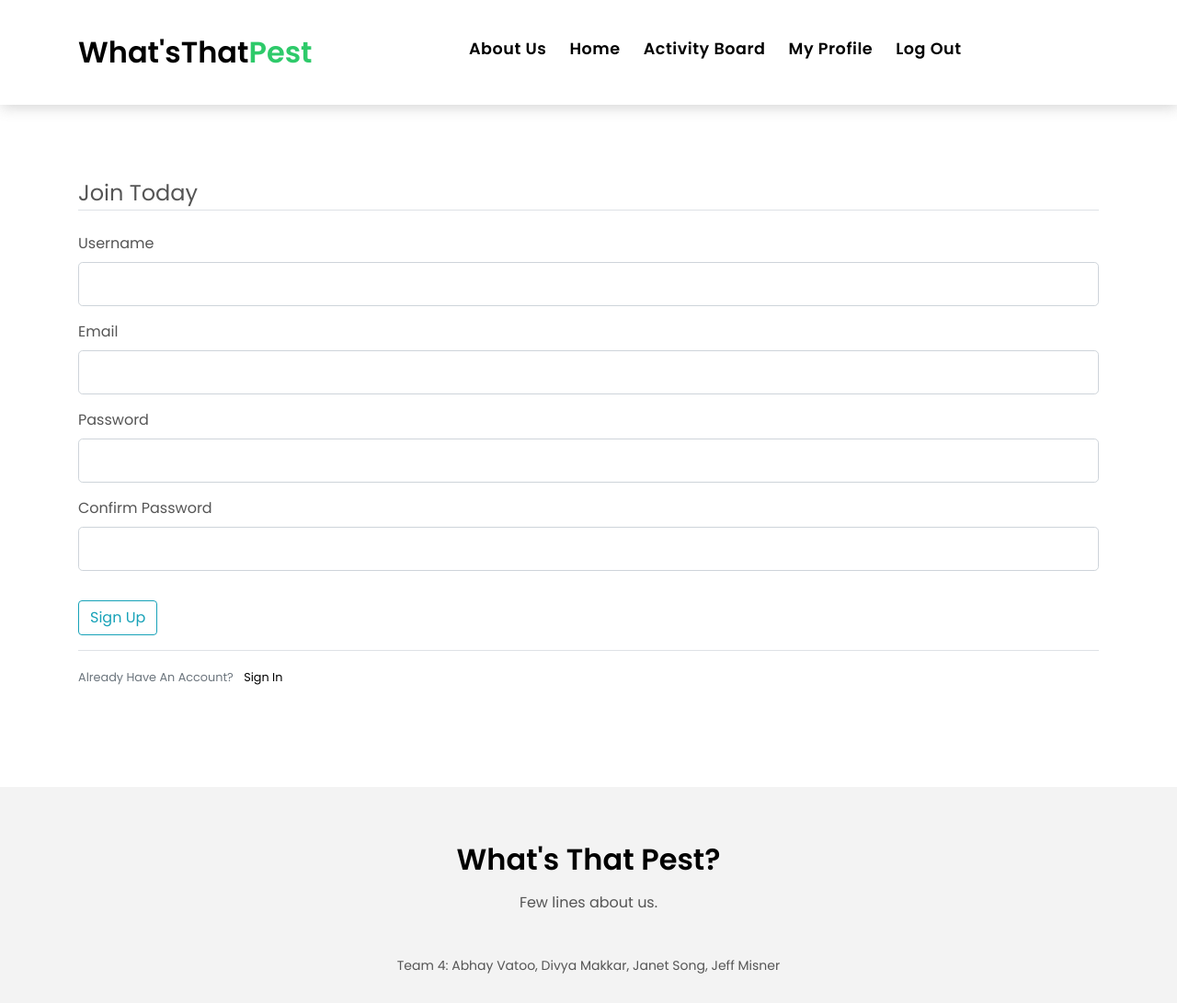
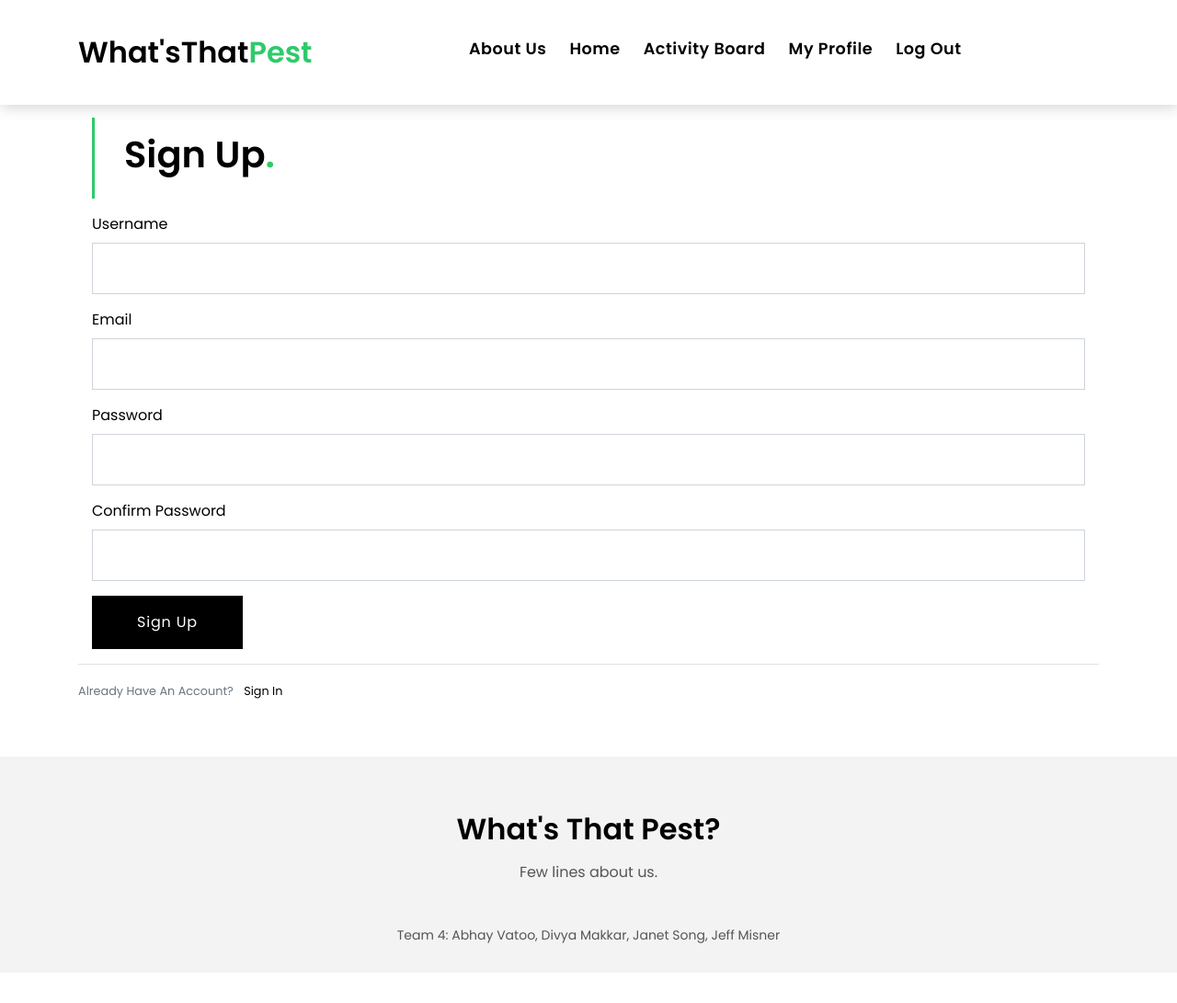
Before and after one commit to divya-queens/whatsthatpest, a Flask app: page /register in a window 1280 px wide. Shown: the whole page at 92% size. After the commit the page ends 1026 px from the top, so only its background shows below. Run offline with Flask 2, Linux system fonts and the light colour scheme; some libraries are stand-ins or nearby versions.

Commit message:
Modify login and register forms to use new styling

```diff
--- a/whatsThatPest/static/css/style.css
+++ b/whatsThatPest/static/css/style.css
@@ -954,7 +954,7 @@ a:hover {
 /*------/ Intro Single /------*/
 
 .intro-single {
-  padding: 12rem 0 3rem;
+  padding: 8rem 0 0 0;
 }
 
 .intro-single .title-single-box {
@@ -2093,3 +2093,8 @@ footer .credits {
   background-position: 0 -100%;
   color:#2eca6a;
 }
+
+.login-form,
+.register-form {
+  padding-top: 1rem;
+}
--- a/whatsThatPest/templates/register.html
+++ b/whatsThatPest/templates/register.html
@@ -1,72 +1,91 @@
 {% extends "layout.html" %}
 {% block content %}
-    <div class="content-section">
-        <form method="POST" action="">
+<div class="container">
+    <div class="row">
+        <div class="col-md-12 col-lg-12">
+            <div class="title-single-box">
+                <h1 class="title-single">Sign Up<span class="color-b">.</span></h1>
+            </div>
+        </div>
+    </div>
+</div>
+<section class="register-form">
+    <div class="container">
+        <div class="row">
+            <div class="col-md-12 col-lg-12">
+                <form class="form-a contactForm" method="POST" action="">
                     {{ form.hidden_tag() }}
-            <fieldset class="form-group">
-                <legend class="border-bottom mb-4">Join Today</legend>
-                <div class="form-group">
+                    <fieldset>
+                        <div class="row">
+                            <div class="col-md-12 mb-3">
                                 {{ form.username.label(class="form-control-label") }}
 
                                 {% if form.username.errors %}
-                        {{ form.username(class="form-control form-control-lg is-invalid") }}
+                                    {{ form.username(class="form-control form-control-lg form-control-a is-invalid") }}
                                     <div class="invalid-feedback">
                                         {% for error in form.username.errors %}
                                             <span>{{ error }}</span>
                                         {% endfor %}
                                     </div>
                                 {% else %}
-                        {{ form.username(class="form-control form-control-lg") }}
+                                    {{ form.username(class="form-control form-control-lg form-control-a") }}
                                 {% endif %}
                             </div>
-                <div class="form-group">
+                            <div class="col-md-12 mb-3">
                                 {{ form.email.label(class="form-control-label") }}
                                 {% if form.email.errors %}
-                        {{ form.email(class="form-control form-control-lg is-invalid") }}
+                                    {{ form.email(class="form-control form-control-lg form-control-a is-invalid") }}
                                     <div class="invalid-feedback">
                                         {% for error in form.email.errors %}
                                             <span>{{ error }}</span>
                                         {% endfor %}
                                     </div>
                                 {% else %}
-                        {{ form.email(class="form-control form-control-lg") }}
+                                    {{ form.email(class="form-control form-control-lg form-control-a") }}
                                 {% endif %}
                             </div>
-                <div class="form-group">
+                            <div class="col-md-12 mb-3">
                                 {{ form.password.label(class="form-control-label") }}
                                 {% if form.password.errors %}
-                        {{ form.password(class="form-control form-control-lg is-invalid") }}
+                                    {{ form.password(class="form-control form-control-lg form-control-a is-invalid") }}
                                     <div class="invalid-feedback">
                                         {% for error in form.password.errors %}
                                             <span>{{ error }}</span>
                                         {% endfor %}
                                     </div>
                                 {% else %}
-                        {{ form.password(class="form-control form-control-lg") }}
+                                    {{ form.password(class="form-control form-control-lg form-control-a") }}
                                 {% endif %}
                             </div>
-                <div class="form-group">
+                            <div class="col-md-12 mb-3">
                                 {{ form.confirm_password.label(class="form-control-label") }}
                                 {% if form.confirm_password.errors %}
-                        {{ form.confirm_password(class="form-control form-control-lg is-invalid") }}
+                                    {{ form.confirm_password(class="form-control form-control-lg form-control-a is-invalid") }}
                                     <div class="invalid-feedback">
                                         {% for error in form.confirm_password.errors %}
                                             <span>{{ error }}</span>
                                         {% endfor %}
                                     </div>
                                 {% else %}
-                        {{ form.confirm_password(class="form-control form-control-lg") }}
+                                    {{ form.confirm_password(class="form-control form-control-lg form-control-a") }}
                                 {% endif %}
                             </div>
+                        </div>
                     </fieldset>
-            <div class="form-group">
-                {{ form.submit(class="btn btn-outline-info") }}
+                    <div class="row">
+                        <div class="col-md-12 mb-3">
+                            {{ form.submit(class="btn btn-a") }}
+                        </div>
                     </div>
                 </form>
+            </div>
+        </div>
     </div>
     <div class="border-top pt-3">
         <small class="text-muted">
             Already Have An Account? <a class="ml-2" href="{{ url_for('users.login') }}">Sign In</a>
         </small>
     </div>
+</section>
+
 {% endblock content %}
```
Also changed, not shown: whatsThatPest/templates/login.html (+33 -12 lines). Lines whose indentation alone changed are shown as unchanged.
